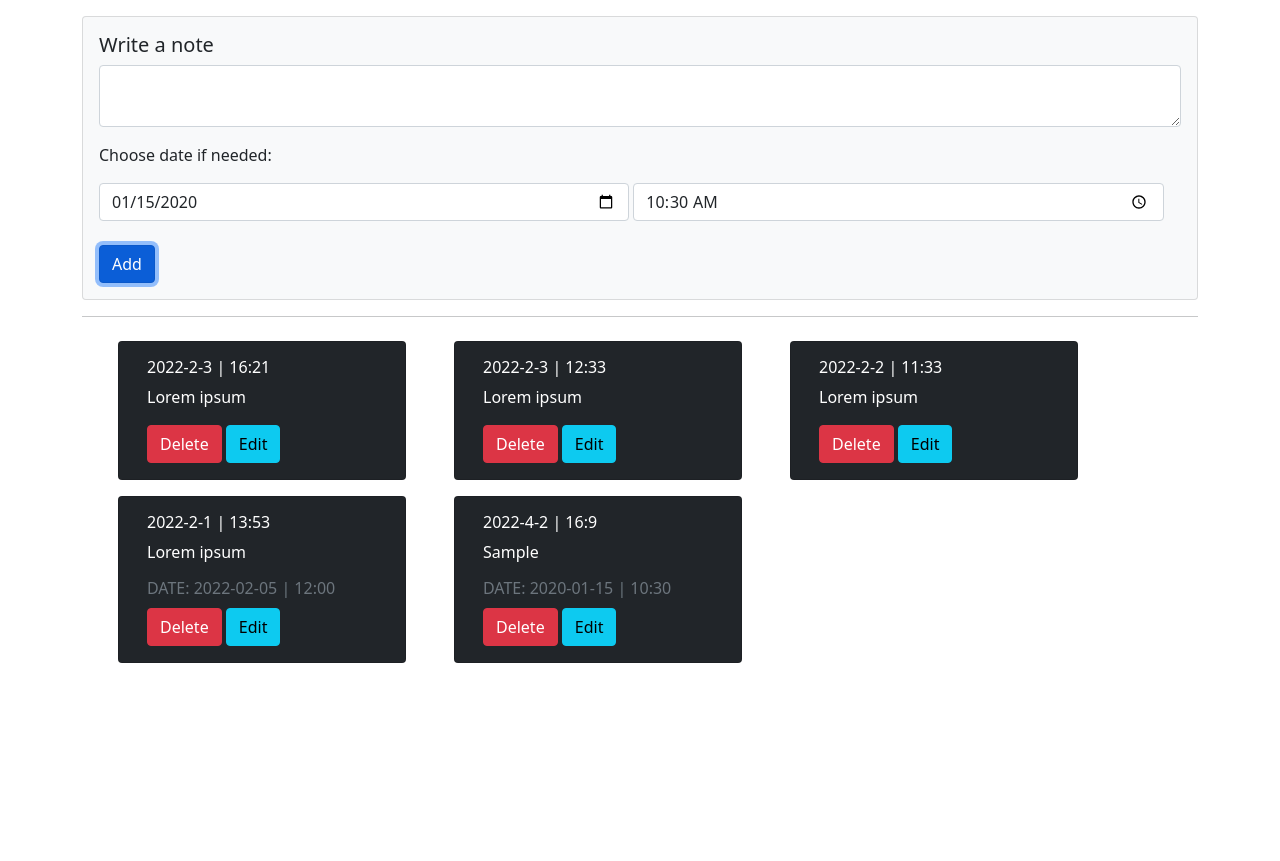
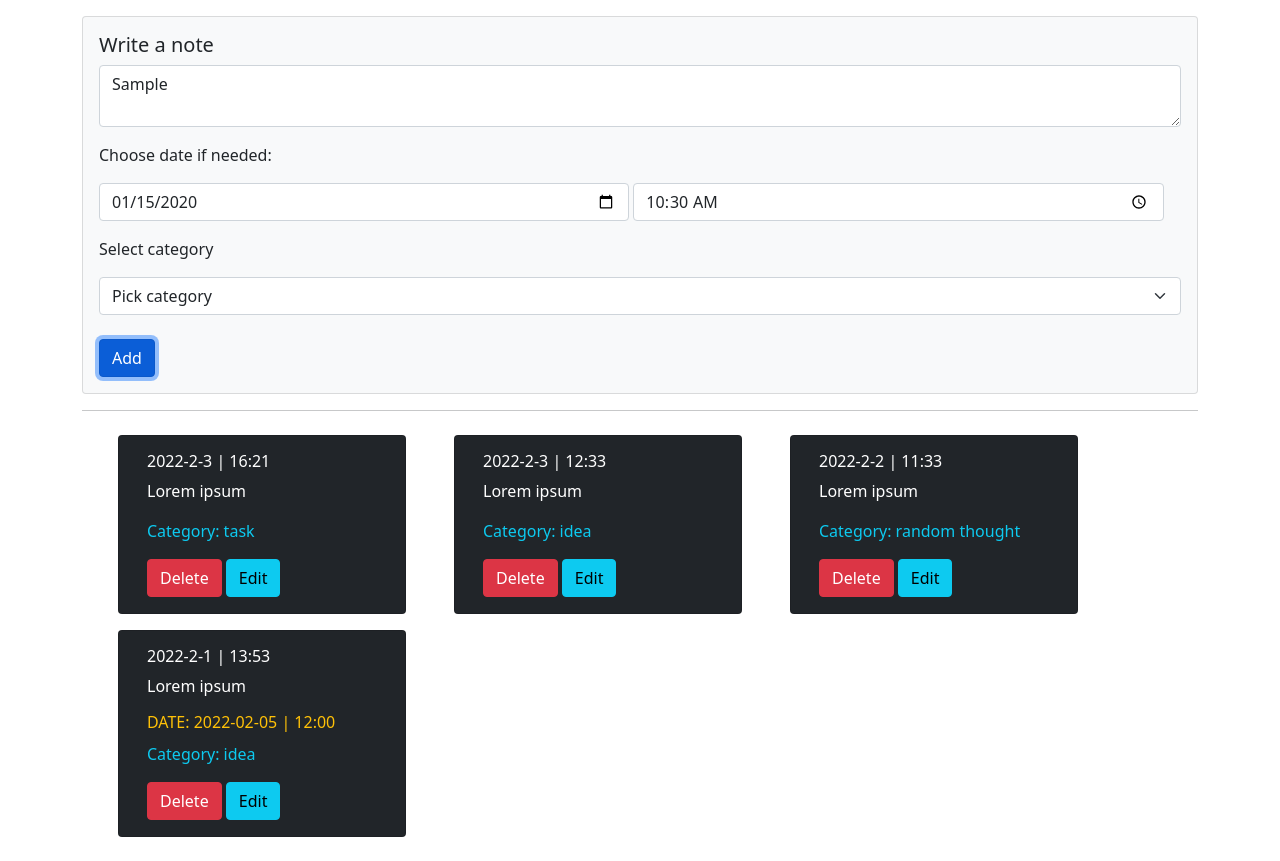
Before and after one commit to TychonK/trainee-task-01, a plain HTML site: page index.html in a window 1280 px wide. Both pictures are taken after typing "Sample", "2020-01-15", "10:30" into the empty fields and a click on the button "Add". Before the commit the page ends 800 px from the top, so only its background shows below. Drawn offline with nearby package versions, Linux system fonts and the light colour scheme.

Commit message:
category and archive added
category selection and edit added. also archive added

```diff
--- a/index.html
+++ b/index.html
@@ -24,6 +24,13 @@
                             <input type="date" class="form-control date-input" id="input-date">
                             <input type="time" class="form-control date-input" id="input-time">
                         </div>
+                        <p class="card-text mt-3 font-weight-bold">Select category</p>
+                        <select class="form-select" id="selection">
+                            <option value="null">Pick category</option>
+                            <option value="task">Task</option>
+                            <option value="idea">Idea</option>
+                            <option value="random thought">Random thought</option>
+                        </select>
                     </div>
                     <br />
                     <button id="addBtn" class="btn btn-primary">Add</button>
@@ -53,6 +60,13 @@
                                 <input type="date" class="form-control date-input" id="modal-input-date">
                                 <input type="time" class="form-control date-input" id="modal-input-time">
                             </div>
+                            <p class="card-text mt-3 font-weight-bold">Select category</p>
+                            <select class="form-select" id="modal-selection">
+                                <option value="null">Pick category</option>
+                                <option value="task">Task</option>
+                                <option value="idea">Idea</option>
+                                <option value="random thought">Random thought</option>
+                            </select>
                         </div>
                     </div>
                     <div class="modal-footer">
--- a/index.js
+++ b/index.js
@@ -3,20 +3,35 @@ const addBtn = document.getElementById('addBtn');
 const storage = [
     {
         text: 'Lorem ipsum',
-        time: '2022-2-3 | 16:21'
+        time: '2022-2-3 | 16:21',
+        category: 'task',
+        archived: false
     },
     {
         text: 'Lorem ipsum',
-        time: '2022-2-3 | 12:33'
+        time: '2022-2-3 | 12:33',
+        category: 'idea',
+        archived: false
     },
     {
         text: 'Lorem ipsum',
-        time: '2022-2-2 | 11:33'
+        time: '2022-2-2 | 11:33',
+        category: 'random thought',
+        archived: false
     },
     {
         text: 'Lorem ipsum',
         time: '2022-2-1 | 13:53',
-        dates: '2022-02-05 | 12:00'
+        category: 'idea',
+        dates: '2022-02-05 | 12:00',
+        archived: false
+    },
+    {
+        text: 'Lorem ipsum',
+        time: '2022-2-10 | 10:00',
+        category: 'task',
+        dates: '2022-12-20 | 14:15',
+        archived: true
     }
 ]
 
@@ -28,7 +43,8 @@ addBtn.addEventListener('click', function(){
 	let notesObj;
     const addNote = document.getElementById('addNote');
     const addDate = document.getElementById('input-date');
-    const addTime = document.getElementById('input-time')
+    const addTime = document.getElementById('input-time');
+    const category = document.getElementById('selection')
 	let notesString = storage;
 
 	if(notesString == null){
@@ -42,6 +58,7 @@ addBtn.addEventListener('click', function(){
 	let now = new Date();
 	let dateTime = `${now.getFullYear()}-${now.getMonth()+1}-${now.getDate()} | ${now.getHours()}:${now.getMinutes()}`;
 
+    //manage dates
     let appointment;
     if (addDate.value.length === 0 && addTime.value.length === 0) {
         appointment = null
@@ -51,8 +68,15 @@ addBtn.addEventListener('click', function(){
     } else {
         appointment = `${addDate.value} | ${addTime.value}`
     }
+
+    //handle categories
+    if (category.value == 'null') {
+        alert('Please select the category')
+        return
+    }
+
 	//pushing into storage
-	let tempObj = { text: addNote.value, time: dateTime, dates: appointment };
+	let tempObj = { text: addNote.value, time: dateTime, category: category.value, dates: appointment };
 
     storage.push(tempObj);
 
@@ -76,18 +100,24 @@ function displayNotes(){
 
 	let html = '';
 
-	notesObj.forEach(function(note, index){
-		html += `
+    notesObj.forEach(function (note, index) {
+
+        if (!note.archived) {
+            html += `
 				<div class="card mx-4 my-2 bg-dark text-white thatsMyNote" style="width: 18rem;">
 					<div class="card-body">
 						<h6>${note.time}</h6>
 						<p class="card-text">${note.text.replace(/</g, "&lt;").replace(/>/g, "&gt;")}</p>
-                        ${note.dates ? `<p class="card-subtitle mb-2 text-muted">DATE: ${note.dates}</p>` : ''}
+                        ${note.dates ? `<p class="card-subtitle mb-2 text-warning">DATE: ${note.dates}</p>` : ''}
+                        <p class="card-text text-info">Category: ${note.category}</p>
                         <button id="${index}" onclick=deleteNote(this.id) class="btn btn-danger">Delete</button>
                         <button id="${index}" onclick=openModal(this.id) class="btn btn-info">Edit</button>
 					</div>
 				</div>
 			`;
+        } else {
+            return
+        }
 	});
 
 	let noteEle = document.getElementById('notes');
@@ -115,13 +145,14 @@ function openModal(id) {
     const date = document.getElementById('modal-input-date')
     const time = document.getElementById('modal-input-time')
     const text = document.getElementById('modal-input-text')
+    const category = document.getElementById('modal-selection')
 
     const saveBtn = `<button id="${id}" onclick="saveChangedNote(this.id)" type="button" class="btn btn-primary" id="saveChangedBtn">Save changes</button>`
     document.querySelector('.modal-footer').insertAdjacentHTML('beforeend', saveBtn);
 
-
     modal.style.display = 'block'
     text.value = storage[id].text
+    category.value = storage[id].category
     if (!storage[id].dates) {
         return
     }
@@ -134,9 +165,25 @@ function saveChangedNote(id) {
     const date = document.getElementById('modal-input-date')
     const time = document.getElementById('modal-input-time')
     const text = document.getElementById('modal-input-text')
+    const category = document.getElementById('modal-selection')
 
+    if (category.value == 'null') {
+        alert('Select a proper category')
+        return
+    }
+    storage[id].category = category.value
     storage[id].text = text.value
-    storage[id].dates = `${date.value} | ${time.value}`
+
+    let appointment
+    if (date.value.length === 0 && time.value.length === 0) {
+        appointment = null
+    } else if (date.value.length === 0 || time.value.length === 0) {
+        alert('Please enter both - date and time')
+        return
+    } else {
+        appointment = `${date.value} | ${time.value}`
+    }
+    storage[id].dates = appointment
 
     closeModal()
     displayNotes()
```
